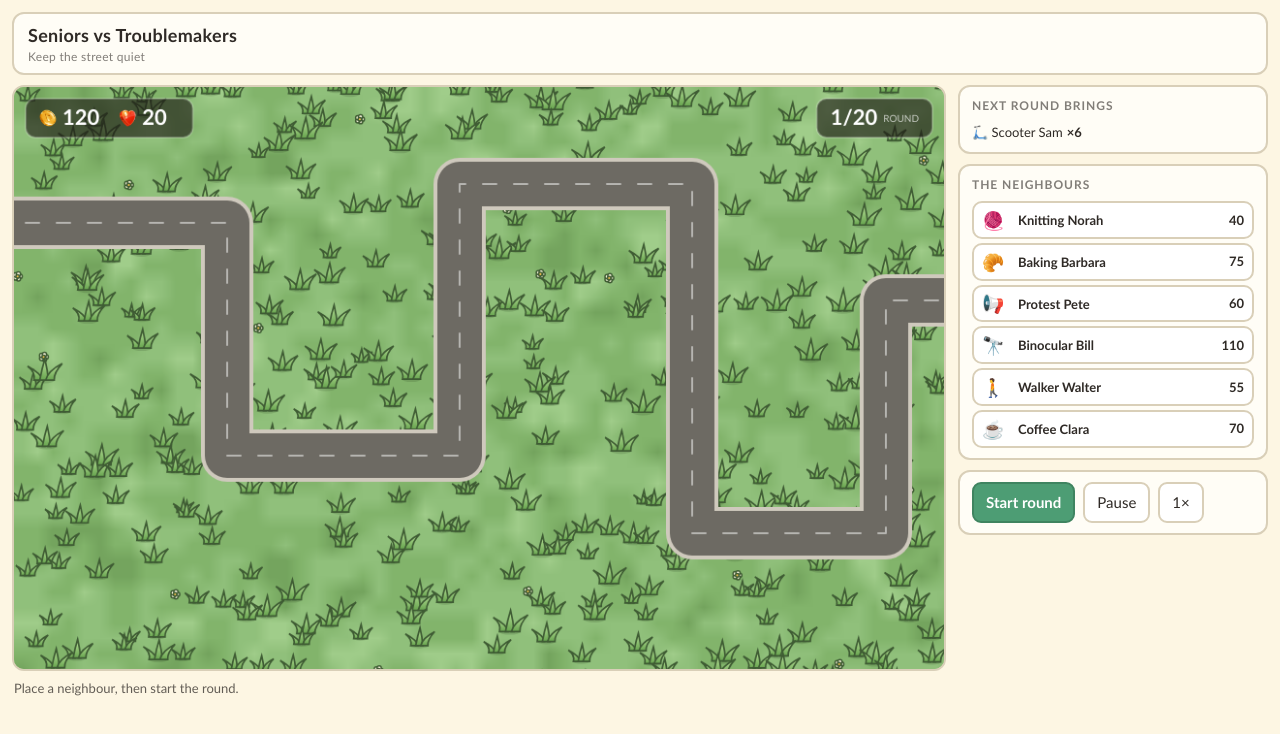
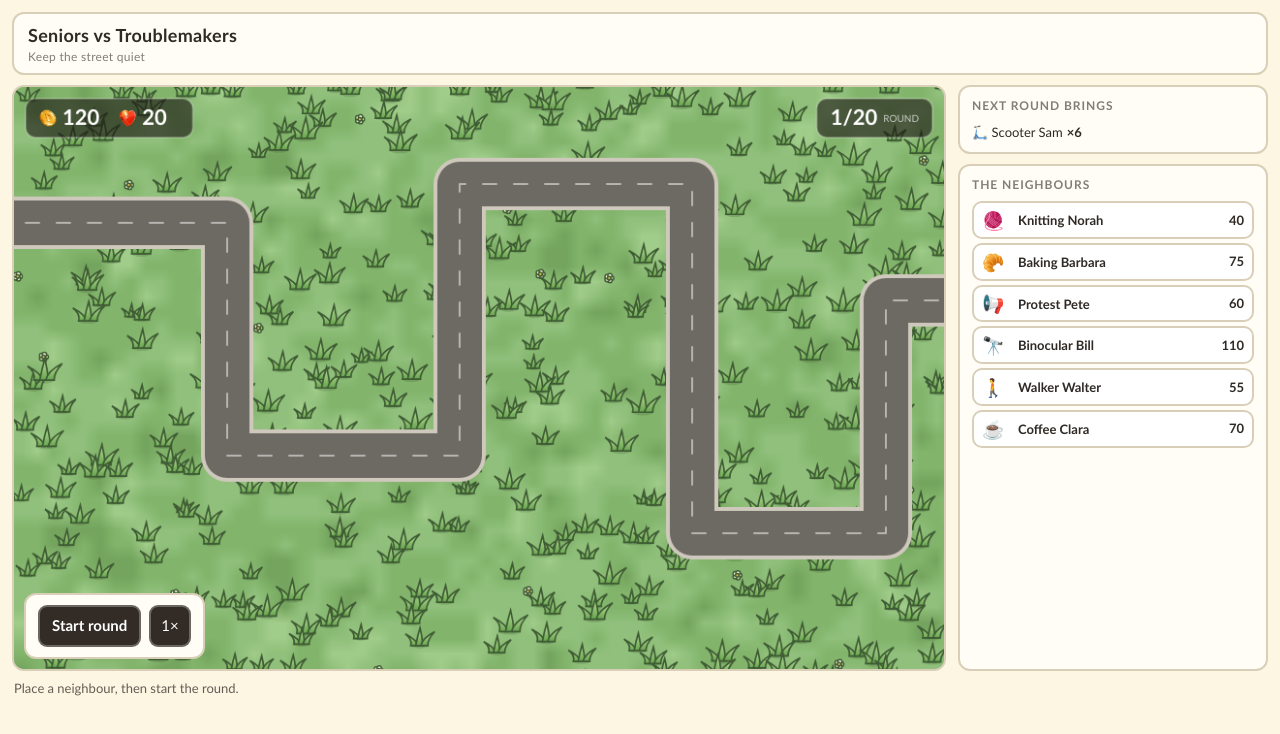
Before and after one commit to BackgammonGameDK/seniors-td, a website built with Vite: page index.html in a window 1280 px wide. Built offline with nearby package versions, Linux system fonts and the light colour scheme.

Commit message:
Redesign the neighbours panel and move the controls onto the board
The panel now ends exactly on the board's bottom border. The row stretches
its children and the board sets the height, so the aside is measured against
the canvas -- which meant moving the hint out from under the board, since
anything below the canvas made the column taller than the thing it was being
matched to. The list is the part that gives when six neighbours do not fit.

Selecting a neighbour folds their card open: a large portrait and the base
stats the card could only hint at before. The picture is the painted one
where there is one and the blown-up emoji where there is not, the same
fallback the board itself uses, so a neighbour whose portrait has not been
drawn yet still folds out.

Start and Pause become one button. They were always the same question --
should time be passing? -- and as two buttons one of them was permanently
greyed out. `runButton` in decisions.ts answers it and has the tests. Speed
stays its own control: folded in, it would hide which speed is set and be out
of reach while paused.

Both sit on the board now, in the corner furthest from the road, opaque
rather than translucent like the readouts they sit between -- those are
painted into the canvas where the lawn behind them is already drawn, while a
see-through DOM element over the canvas is at the mercy of how the browser
composites the two.

Co-Authored-By: Claude Opus 5 <noreply@anthropic.com>

```diff
--- a/index.html
+++ b/index.html
@@ -30,8 +30,16 @@
       }
       #hud h1 { font-size: 18px; margin: 0; letter-spacing: .3px; }
       #hud h1 small { font-weight: normal; opacity: .6; font-size: 12px; display: block; }
-      #main { display: flex; gap: 12px; align-items: flex-start; flex-wrap: wrap; }
+      /*
+       * The board sets the height of the row and the aside stretches to it,
+       * which is what makes the tower panel end exactly on the board's bottom
+       * border. The hint moved out from under the board for the same reason:
+       * anything below the canvas inside #stage would have made the column
+       * taller than the board it is being measured against.
+       */
+      #main { display: flex; gap: 12px; align-items: stretch; flex-wrap: wrap; }
       #stage { flex: 1 1 640px; min-width: 320px; }
+      #boardWrap { position: relative; }
       canvas {
         width: 100%; height: auto; display: block;
         border: 2px solid var(--line); border-radius: 12px;
@@ -39,7 +47,13 @@
       }
       #hint { margin: 8px 2px 0; min-height: 20px; opacity: .75; font-size: 13px; }
       #build { flex: 0 0 310px; display: flex; flex-direction: column; gap: 10px; }
-      @media (max-width: 760px) { #build { flex: 1 1 100%; } }
+      /* The list is the part that gives, so the panel's bottom stays put. */
+      #towerPanel { display: flex; flex-direction: column; min-height: 0; flex: 1 1 auto; }
+      #towerList { overflow-y: auto; min-height: 0; }
+      @media (max-width: 760px) {
+        #build { flex: 1 1 100%; }
+        #towerList { overflow-y: visible; }
+      }
       section, #controls {
         background: var(--card); border: 2px solid var(--line);
         border-radius: 12px; padding: 10px 12px;
@@ -59,6 +73,19 @@
       .card .c { font-weight: bold; font-size: 13px; white-space: nowrap; }
       .card.on { border-color: var(--accent); background: #fff3ee; }
       .card.on .b { display: block; }
+      /*
+       * The fold-out. Only the selected card opens one, so the panel shows
+       * the whole of one neighbour instead of a line each about six.
+       */
+      .card .fold { display: none; grid-column: 1 / -1; gap: 10px;
+                    margin-top: 6px; padding-top: 8px;
+                    border-top: 2px dotted var(--line); }
+      .card.on .fold { display: flex; }
+      .card .fold img { width: 116px; height: 116px; flex: 0 0 116px;
+                        align-self: center; }
+      .card .fold .big { font-size: 74px; line-height: 116px; width: 116px;
+                         flex: 0 0 116px; text-align: center; }
+      .card .fold .rows { flex: 1 1 auto; min-width: 0; }
       .card.poor { opacity: .45; cursor: not-allowed; }
       .card.locked { opacity: .4; cursor: not-allowed; }
       .card.bought { border-color: var(--good); background: #f1f8f3; cursor: default; }
@@ -68,15 +95,34 @@
       #upgrades .card { grid-template-columns: 1fr auto; padding: 6px 8px; margin-bottom: 4px; }
       #upgrades .card .n { font-size: 12px; }
       #upgrades .card .b { display: block; font-size: 10.5px; margin-top: 0; }
-      #controls { display: flex; gap: 8px; flex-wrap: wrap; }
+      /*
+       * On the board rather than under it, in the corner furthest from the
+       * road, dressed like the readouts in the other three corners.
+       */
+      #controls {
+        position: absolute; left: 12px; bottom: 12px;
+        display: flex; gap: 8px; align-items: center;
+      }
+      /*
+       * Solid rather than translucent, unlike the readouts it sits between.
+       * Those are painted into the canvas, where the lawn behind them is
+       * already drawn; a see-through DOM element over the canvas is at the
+       * mercy of how the browser composites the two, and rendered light in
+       * testing. A control has to be legible everywhere, so it is opaque.
+       */
+      #controls button {
+        background: #332c26; color: #fff;
+        border: 2px solid rgba(255, 255, 255, .28);
+      }
+      #controls button:hover:not(:disabled) { border-color: #fff; }
+      #run { font-weight: bold; }
+      #speed { padding: 8px 10px; }
       button {
         font: inherit; padding: 8px 12px; border-radius: 9px; cursor: pointer;
         border: 2px solid var(--line); background: #fff; color: inherit;
       }
       button:hover:not(:disabled) { border-color: var(--accent); }
       button:disabled { opacity: .45; cursor: default; }
-      #startWave { background: var(--good); color: #fff; border-color: #3f8460; font-weight: bold; }
-      #startWave:disabled { background: #cfcfcf; border-color: var(--line); color: #777; }
       #preview { display: flex; gap: 12px; flex-wrap: wrap; font-size: 13px; }
       #preview span { display: flex; align-items: center; gap: 4px; }
       .statrow { display: flex; justify-content: space-between; gap: 10px;
@@ -106,8 +152,13 @@
 
       <div id="main">
         <div id="stage">
-          <canvas id="board" width="960" height="600"></canvas>
-          <p id="hint"></p>
+          <div id="boardWrap">
+            <canvas id="board" width="960" height="600"></canvas>
+            <div id="controls">
+              <button id="run">Start round</button>
+              <button id="speed" title="Cycle 1x / 2x / 3x (F)">1&times;</button>
+            </div>
+          </div>
         </div>
 
         <aside id="build">
@@ -131,13 +182,9 @@
             <button id="sell">Send home</button>
           </section>
 
-          <div id="controls">
-            <button id="startWave">Start round</button>
-            <button id="pause" title="Pause or resume (P)">Pause</button>
-            <button id="speed" title="Cycle 1x / 2x / 3x (F)">1&times;</button>
-          </div>
         </aside>
       </div>
+      <p id="hint"></p>
     </div>
 
     <div id="overlay" hidden>
--- a/src/render/decisions.ts
+++ b/src/render/decisions.ts
@@ -135,6 +135,39 @@ export function hudReadouts(opts: { gold: number; lives: number }): Readout[] {
  */
 export function roundReadout(waveIndex: number): Readout {
   return { value: waveLabel(waveIndex), label: 'round', icon: null };
+}
+
+export interface RunButton {
+  label: string;
+  /** `start` begins the round; `toggle` pauses or resumes the one running. */
+  action: 'start' | 'toggle';
+  disabled: boolean;
+}
+
+/**
+ * The one button that runs the game.
+ *
+ * There used to be two, and one of them was always disabled: "Start round"
+ * greyed out for the whole round, "Pause" greyed out between rounds. They are
+ * the same question -- should time be passing? -- so they are one button that
+ * says what it will do next.
+ *
+ * Speed stays its own control. Folding it in here would hide which speed is
+ * set and put it out of reach while paused.
+ */
+export function runButton(opts: { status: string; paused: boolean }): RunButton {
+  if (opts.status === 'idle') {
+    return { label: 'Start round', action: 'start', disabled: false };
+  }
+  if (opts.status === 'running') {
+    return {
+      label: opts.paused ? 'Resume' : 'Pause',
+      action: 'toggle',
+      disabled: false,
+    };
+  }
+  // Won or lost: the overlay is up and there is nothing left to run.
+  return { label: 'Start round', action: 'start', disabled: true };
 }
 
 export interface PreviewRow {
--- a/src/render/sprites.ts
+++ b/src/render/sprites.ts
@@ -80,6 +80,14 @@ function ready(url: string | undefined): HTMLImageElement | null {
   return img.complete && img.naturalWidth > 0 ? img : null;
 }
 
+/**
+ * The address of a tower's picture, for the places that want an `<img>`
+ * rather than something to draw on a canvas -- `null` if it has none yet.
+ */
+export function towerArtUrl(id: TowerId): string | null {
+  return TOWER_ART[id] ?? null;
+}
+
 /** The tower's picture, or `null` while it loads or if it was never drawn. */
 export function towerSprite(id: TowerId): HTMLImageElement | null {
   return ready(TOWER_ART[id]);
--- a/src/render/ui.ts
+++ b/src/render/ui.ts
@@ -22,9 +22,11 @@ import {
   panelKey,
   pathCard,
   roundPreview,
+  runButton,
   towerCard,
   upgradeCardState,
 } from './decisions.ts';
+import { towerArtUrl } from './sprites.ts';
 import type { Speed } from './clock.ts';
 
 function el<T extends HTMLElement>(id: string): T {
@@ -55,14 +57,15 @@ export class Ui {
   private inspectBody = el<HTMLElement>('inspectBody');
   private upgrades = el<HTMLElement>('upgrades');
   private sell = el<HTMLButtonElement>('sell');
-  private startBtn = el<HTMLButtonElement>('startWave');
-  private pauseBtn = el<HTMLButtonElement>('pause');
+  private runBtn = el<HTMLButtonElement>('run');
   private speedBtn = el<HTMLButtonElement>('speed');
   private overlay = el<HTMLElement>('overlay');
   private overlayTitle = el<HTMLElement>('overlayTitle');
   private overlayBody = el<HTMLElement>('overlayBody');
 
   private cards = new Map<TowerId, HTMLButtonElement>();
+  /** What the run button was last told, so a click knows what it means. */
+  private runState = { status: 'idle', paused: false };
   private lastPanel = '';
   private lastPreview = -1;
   private inspected: Tower | null = null;
@@ -76,8 +79,10 @@ export class Ui {
 
   constructor(private handlers: UiHandlers) {
     this.buildTowerMenu();
-    this.startBtn.addEventListener('click', () => handlers.onStartWave());
-    this.pauseBtn.addEventListener('click', () => handlers.onTogglePause());
+    this.runBtn.addEventListener('click', () => {
+      if (runButton(this.runState).action === 'start') handlers.onStartWave();
+      else handlers.onTogglePause();
+    });
     this.speedBtn.addEventListener('click', () => handlers.onCycleSpeed());
     el('inspectClose').addEventListener('click', () => handlers.onCloseInspect());
     el('restart').addEventListener('click', () => handlers.onRestart());
@@ -107,12 +112,25 @@ export class Ui {
   private buildTowerMenu(): void {
     for (const id of TOWER_IDS) {
       const card = towerCard(id);
+      const art = towerArtUrl(id);
+      // The picture is the drawn one where there is one, and the emoji blown
+      // up where there is not -- the same fallback the board itself uses, so
+      // a neighbour whose portrait has not been painted still folds out.
+      const portrait =
+        art !== null
+          ? `<img src="${art}" alt="${card.name}">`
+          : `<span class="big">${TOWER_LOOK[id].glyph}</span>`;
+      const rows = card.rows
+        .map((r) => `<div class="statrow"><i>${r.label}</i><span>${r.value}</span></div>`)
+        .join('');
+
       const btn = document.createElement('button');
       btn.className = 'card';
       btn.innerHTML =
         `<span class="g">${TOWER_LOOK[id].glyph}</span>` +
         `<span><span class="n">${card.name}</span><br><span class="b">${card.blurb}</span></span>` +
-        `<span class="c">${TOWERS[id].cost}</span>`;
+        `<span class="c">${TOWERS[id].cost}</span>` +
+        `<span class="fold">${portrait}<span class="rows">${rows}</span></span>`;
       btn.addEventListener('click', () => this.handlers.onSelect(id));
       this.towerList.appendChild(btn);
       this.cards.set(id, btn);
@@ -141,9 +159,10 @@ export class Ui {
         : '<span>Nothing left to come.</span>';
     }
 
-    this.startBtn.disabled = world.status !== 'idle';
-    this.startBtn.textContent = world.status === 'running' ? 'Round running' : 'Start round';
-    this.pauseBtn.textContent = state.paused ? 'Resume' : 'Pause';
+    this.runState = { status: world.status, paused: state.paused };
+    const run = runButton(this.runState);
+    this.runBtn.textContent = run.label;
+    this.runBtn.disabled = run.disabled;
     this.speedBtn.innerHTML = `${state.speed || 1}&times;`;
 
     this.hint.textContent = state.selected
```
Also changed, not shown: tests/decisions.test.ts (+34 -0 lines).
